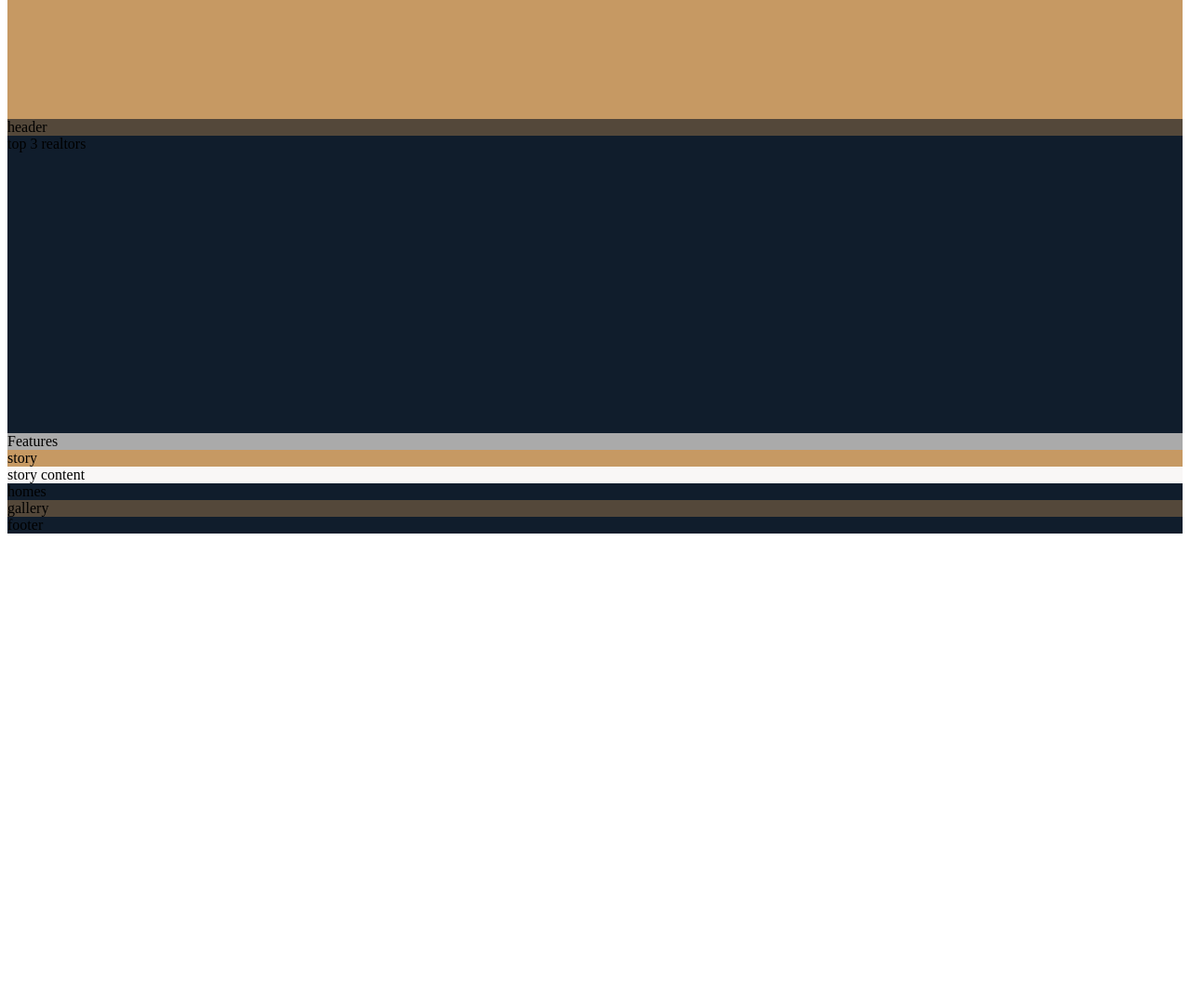
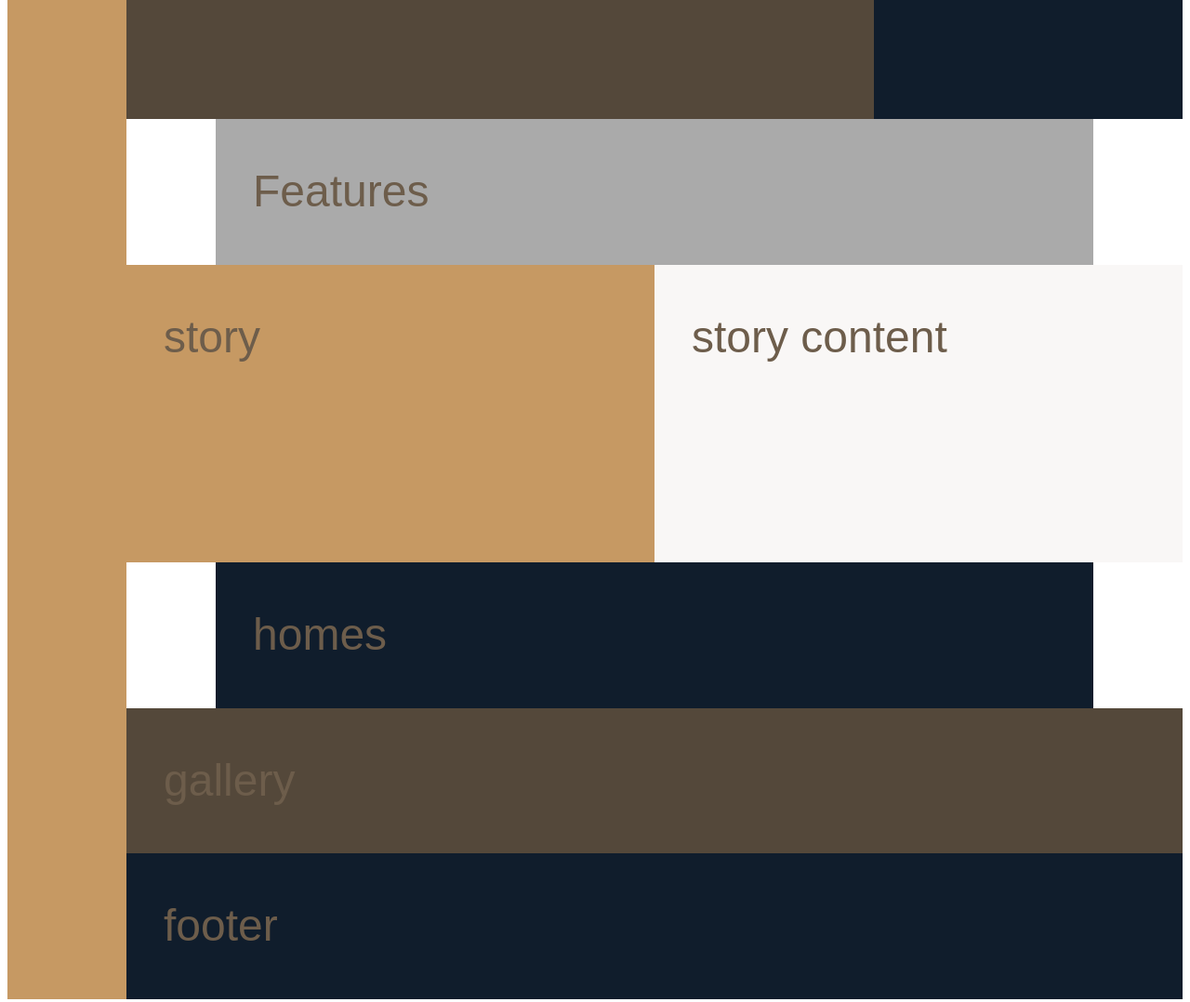
Before and after one commit to tolu-c/legendary-palm-tree, a plain HTML site: page index.html in a window 1280 px wide. Shown: the part 520-1598 px from the top of the page at 93% size. Before the commit the page ends 1102 px from the top, so only its background shows below. Drawn offline with Linux system fonts and the light colour scheme.

Commit message:
layout part II

```diff
--- a/static/scss/_base.scss
+++ b/static/scss/_base.scss
@@ -14,7 +14,32 @@ $color-grey-dark-2: #6d5d4b;
 $font-primary: "Nunito", sans-serif;
 $font-display: "Josefin Sans", sans-serif;
 
+head {
+  font-size: 62.5%;
+}
+
+body {
+  font-family: $font-primary;
+  color: $color-grey-dark-2;
+  font-weight: 300;
+  line-height: 1.6;
+}
+
 .container {
   display: grid;
   grid-template-rows: 80vh min-content 40vh repeat(3, min-content);
+  grid-template-columns:
+    [sidebar-start] 8rem [sidebar-end full-start] minmax(
+      6rem,
+      1fr
+    ) [center-start] repeat(
+      8,
+      [col-start] minmax(min-content, 14rem) [col-end]
+    )
+    [center-end] minmax(6rem, 1fr) [full-end];
+
+  & > * {
+    padding: 40px;
+    font-size: 3rem;
+  }
 }
--- a/static/scss/_features.scss
+++ b/static/scss/_features.scss
@@ -1,3 +1,4 @@
 .features {
   background-color: $color-grey-light-2;
+  grid-column: center-start / center-end;
 }
--- a/static/scss/_footer.scss
+++ b/static/scss/_footer.scss
@@ -1,3 +1,4 @@
 .footer {
   background-color: $color-secondary;
+  grid-column: full-start / full-end;
 }
--- a/static/scss/_gallery.scss
+++ b/static/scss/_gallery.scss
@@ -1,3 +1,4 @@
 .gallery {
   background-color: $color-grey-dark-1;
+  grid-column: full-start / full-end;
 }
--- a/static/scss/_header.scss
+++ b/static/scss/_header.scss
@@ -1,3 +1,4 @@
 .header {
   background-color: $color-grey-dark-1;
+  grid-column: full-start / col-end 6;
 }
--- a/static/scss/_homes.scss
+++ b/static/scss/_homes.scss
@@ -1,3 +1,4 @@
 .homes {
   background-color: $color-secondary;
+  grid-column: center-start / center-end;
 }
--- a/static/scss/_realtors.scss
+++ b/static/scss/_realtors.scss
@@ -1,3 +1,4 @@
 .realtors {
   background-color: $color-secondary;
+  grid-column: col-start 7 / full-end;
 }
--- a/static/scss/_sidebar.scss
+++ b/static/scss/_sidebar.scss
@@ -1,3 +1,5 @@
 .sidebar {
   background-color: $color-primary;
+  grid-column: sidebar-start / sidebar-end;
+  grid-row: 1 / -1;
 }
--- a/static/scss/_story.scss
+++ b/static/scss/_story.scss
@@ -1,9 +1,11 @@
 .story {
   &__pictures {
     background-color: $color-primary;
+    grid-column: full-start / col-end 4;
   }
 
   &__content {
     background-color: $color-grey-light-1;
+    grid-column: col-start 5 / full-end;
   }
 }
```
Also changed, not shown: static/css/main.css, static/css/main.min.css.
